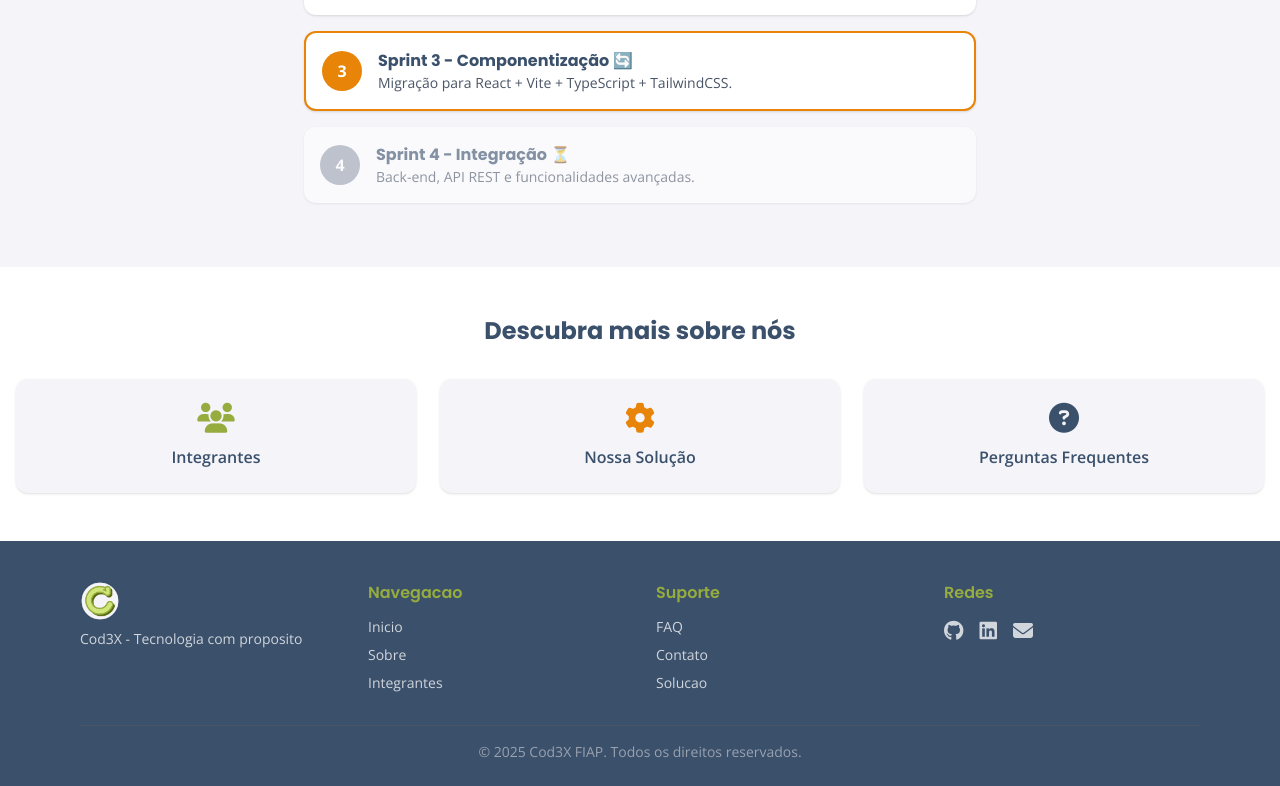
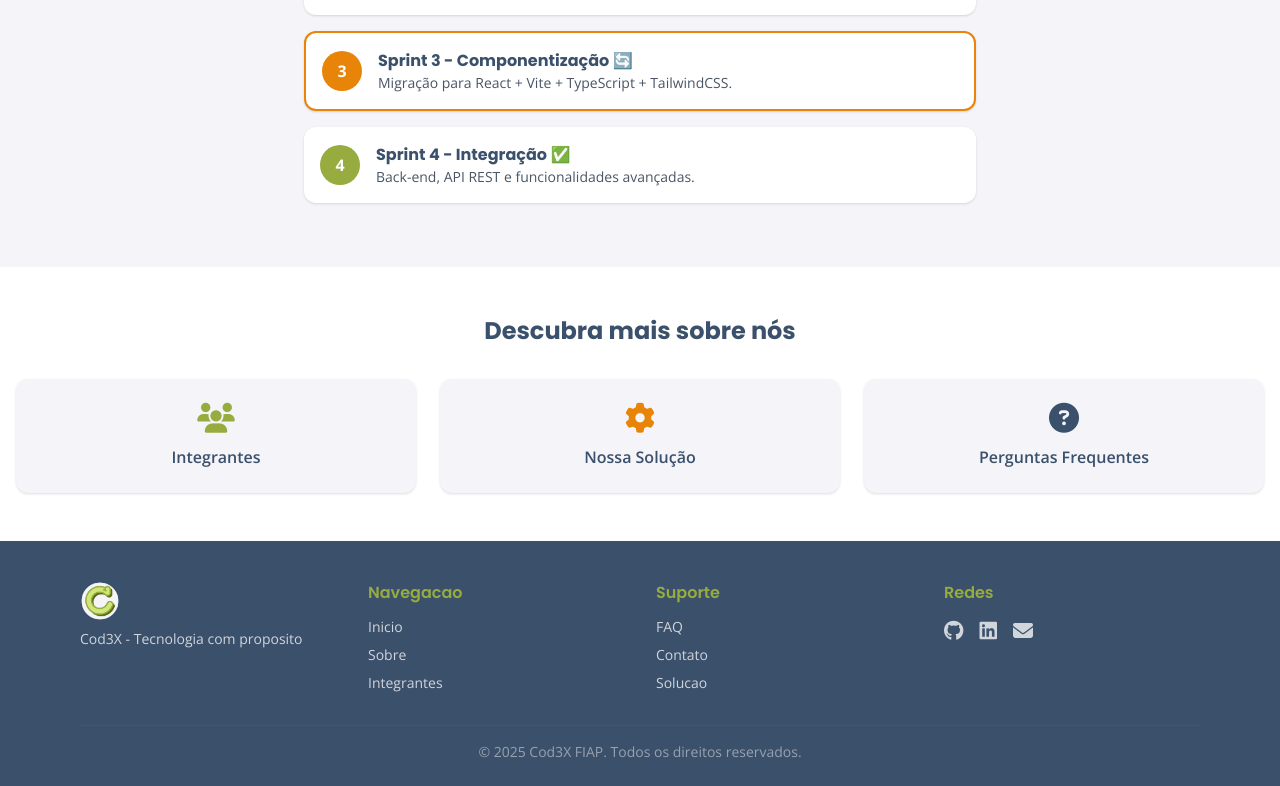
Before and after one commit to FIAP-Cod3X/front_sprint_3, a React (Vite) app: page /sobre in a window 1280 px wide. Shown: the part 1680-2466 px from the top of the page. Built offline with nearby package versions, Linux system fonts and the light colour scheme.

Commit message:
feat: atualiza roadmap do projeto

```diff
--- a/src/pages/Sobre.tsx
+++ b/src/pages/Sobre.tsx
@@ -164,10 +164,10 @@ export default function Sobre() {
                   <p className="text-sm text-gray-600">Migração para React + Vite + TypeScript + TailwindCSS.</p>
                 </div>
               </div>
-              <div className="bg-white rounded-xl p-4 shadow flex items-center gap-4 opacity-60">
-                <span className="bg-gray-400 text-white font-bold w-10 h-10 rounded-full flex items-center justify-center flex-shrink-0">4</span>
+              <div className="bg-white rounded-xl p-4 shadow flex items-center gap-4">
+                <span className="bg-accent text-white font-bold w-10 h-10 rounded-full flex items-center justify-center flex-shrink-0">4</span>
                 <div>
-                  <h3 className="font-bold text-primary">Sprint 4 - Integração ⏳</h3>
+                  <h3 className="font-bold text-primary">Sprint 4 - Integração ✅</h3>
                   <p className="text-sm text-gray-600">Back-end, API REST e funcionalidades avançadas.</p>
                 </div>
               </div>
```
